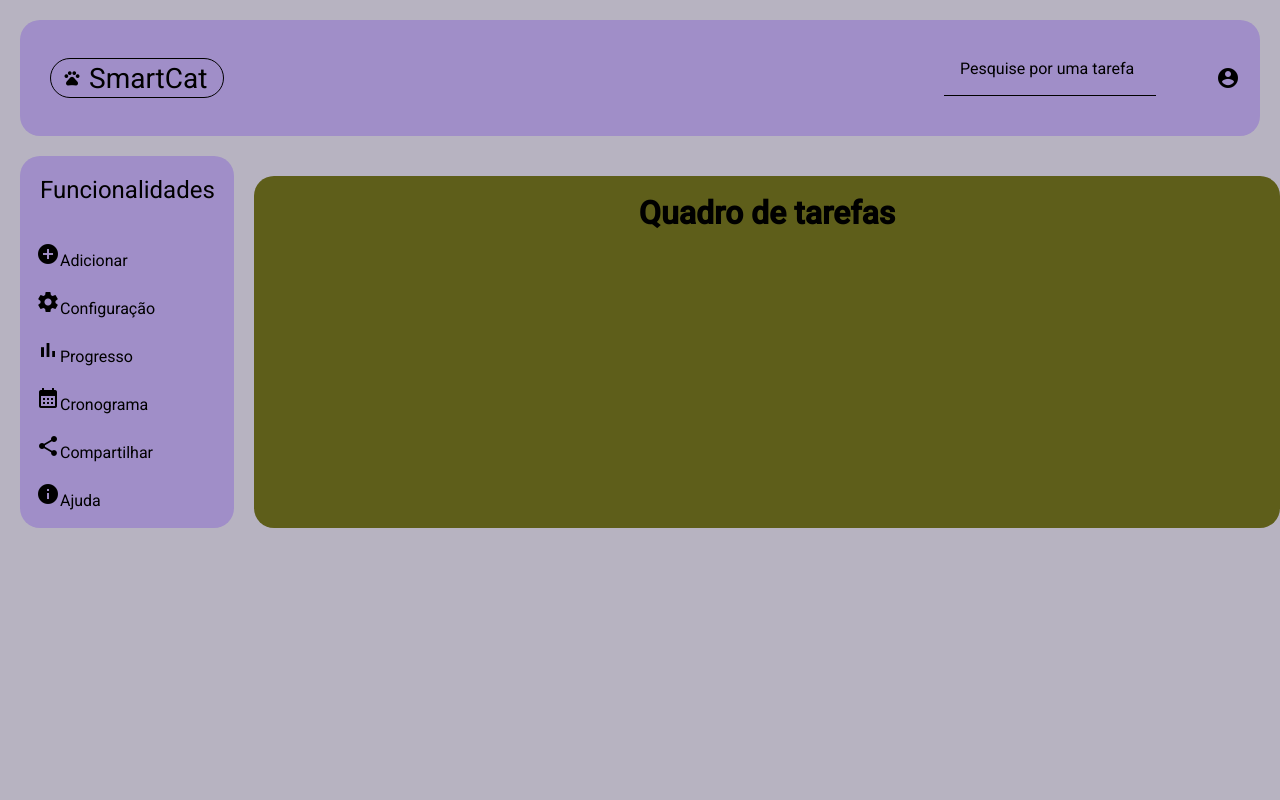
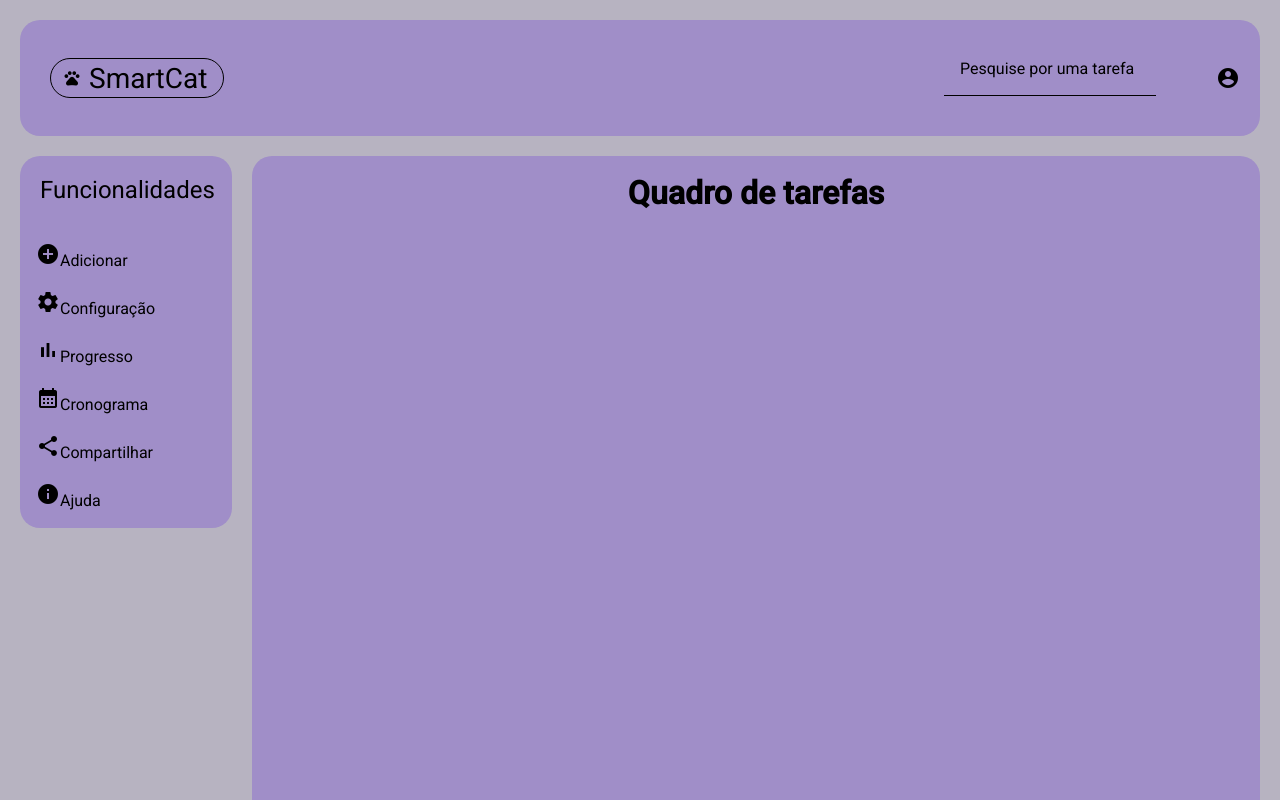
Before and after one commit to felipecartaxo/pweb1-angular-smartcat, an Angular app in the folder smartcat-projeto/: page / in a window 1280 px wide. Shown: the top 800 px of the page. Built offline with nearby package versions, Linux system fonts and the light colour scheme.

Commit message:
ajustando o tamanho da área onde os cards ficarão

```diff
--- a/smartcat-projeto/src/app/app.component.css
+++ b/smartcat-projeto/src/app/app.component.css
@@ -1,17 +1,27 @@
-.main {
+/*html, body {*/
+/*    height: 100%;*/
+/*    width: 100%;*/
+/*}*/
+
+.container-principal {
     display: flex;
     flex-direction: row;
     flex-wrap: nowrap;
     align-items: stretch;
+    height: 100%;
+    width: 100%;
 }
 
 app-quadro {
-    background-color: #5e5e1a;
+    margin-right: 20px;
+    border-radius: 20px;
+    background-color: #a08ec8;
     flex-grow: 8;
-    margin-top: 20px;
-    border-radius: 20px;
+    flex-basis: 80%;
+    margin-bottom: 20px;
 }
 
 app-menu-lateral {
-    flex-grow: 0.2;
+    flex-grow: 1;
+    flex-basis: 20%;
 }
--- a/smartcat-projeto/src/app/app.component.html
+++ b/smartcat-projeto/src/app/app.component.html
@@ -1,6 +1,6 @@
 <app-barra-superior></app-barra-superior>
 
-<div class="main">
+<div class="container-principal">
     <app-menu-lateral></app-menu-lateral>
     <app-quadro></app-quadro>
 </div>
--- a/smartcat-projeto/src/app/layout/menu-lateral/menu-lateral.component.css
+++ b/smartcat-projeto/src/app/layout/menu-lateral/menu-lateral.component.css
@@ -30,7 +30,7 @@ mat-list {
 mat-list-item span {
     color: black;
     display: inline-block;
-    width: 150px;
+    width: 10%;
 }
 
 .menu-item:hover {
--- a/smartcat-projeto/src/app/layout/quadro/quadro.component.css
+++ b/smartcat-projeto/src/app/layout/quadro/quadro.component.css
@@ -4,8 +4,8 @@
     padding-bottom: 18px;
 }
 
-app-listagem-tarefas {
-    background-color: #228080;
-    display: flex;
-    justify-content: space-around;
-}
+/*app-listagem-tarefas {*/
+/*    background-color: #228080;*/
+/*    display: flex;*/
+/*    justify-content: space-around;*/
+/*}*/
```
